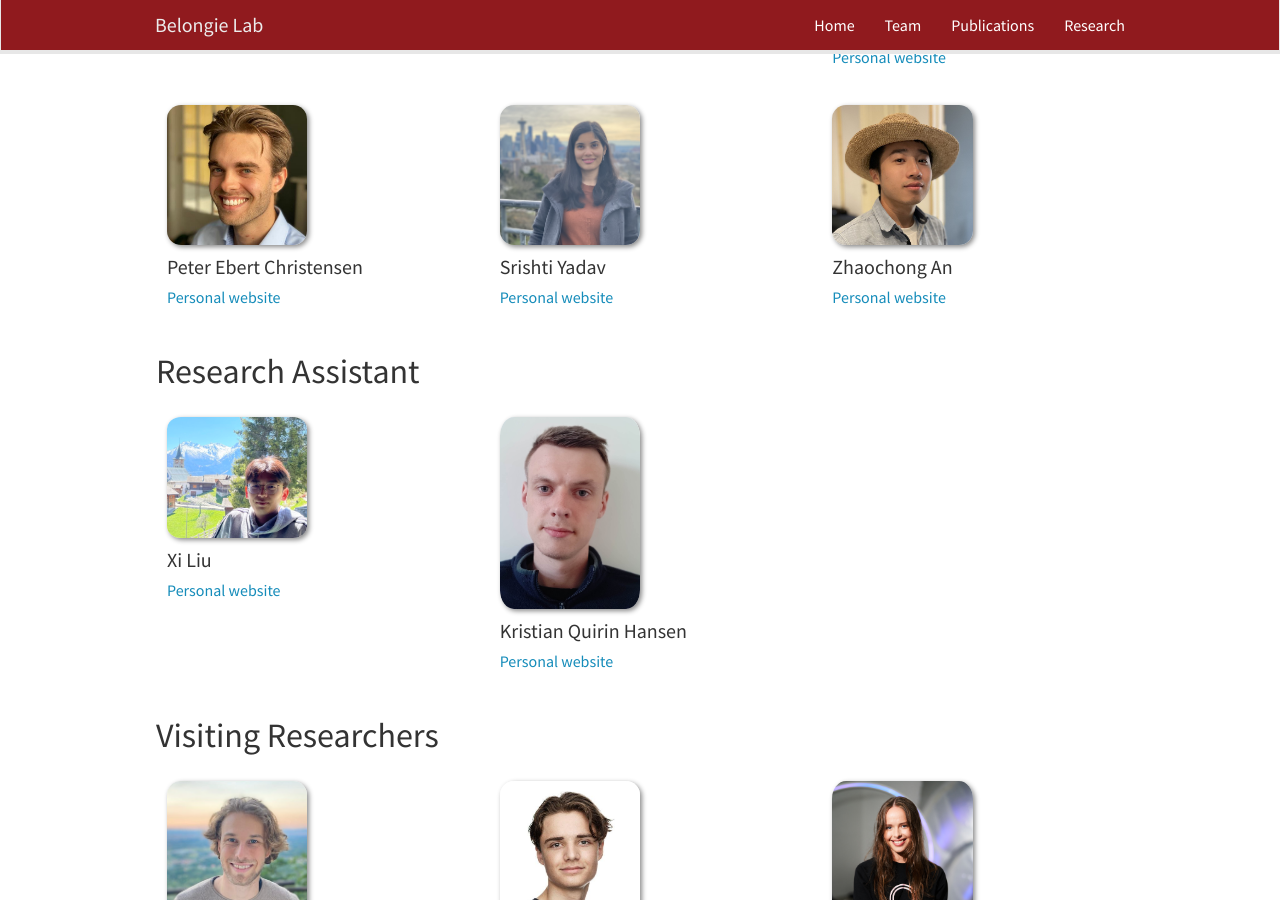
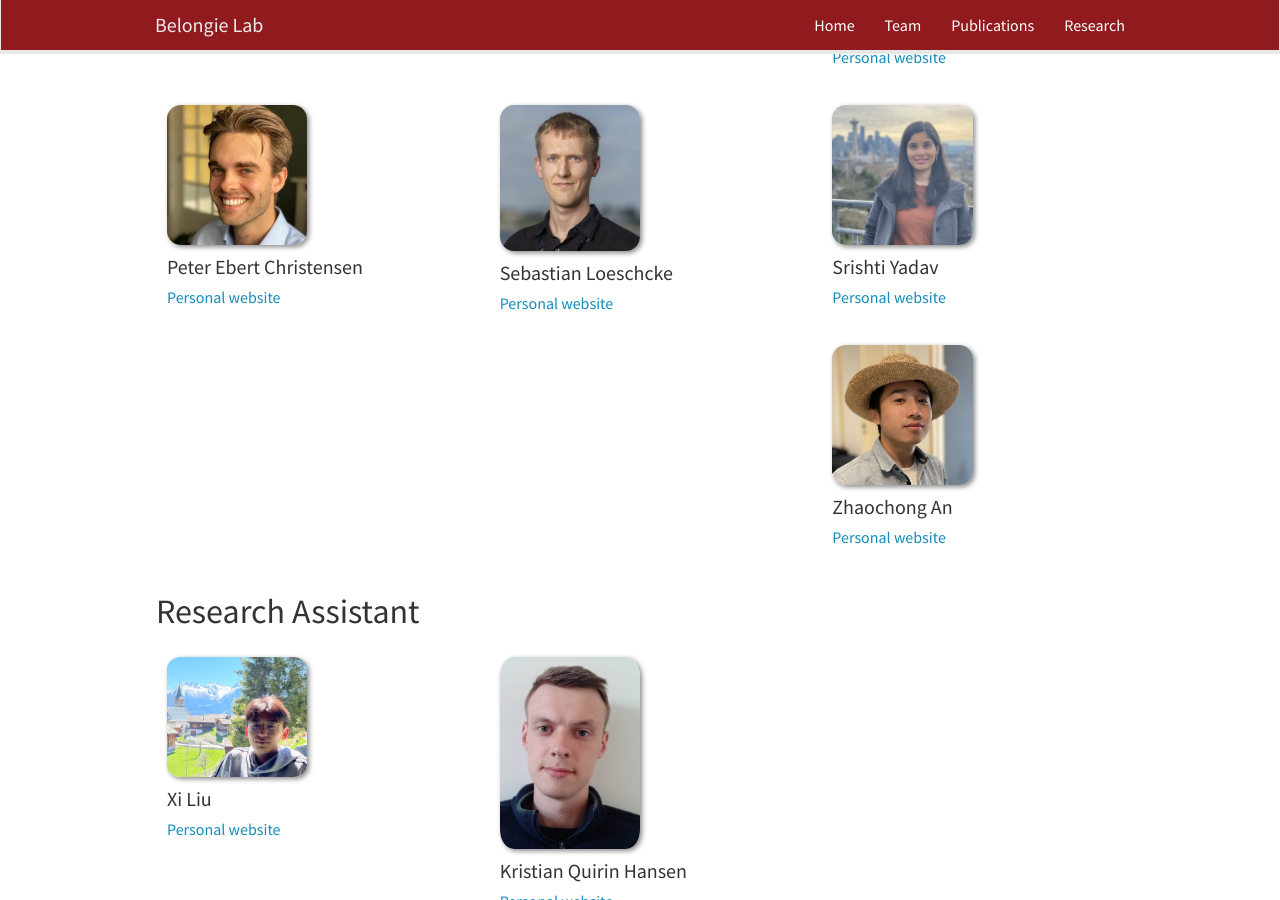
Before and after one commit to BelongieLab/belongielab.github.io, a Jekyll site: the page built from _pages/team.md, in a window 1280 px wide and 900 px high, scrolled down 1610 px. Built offline with Jekyll 4.4.1, drawn with Linux system fonts in a browser that asks for light colours; nearby versions of some CDN libraries.

Commit message:
phd_members.yml
Forgot to update phd_members.yml on my first commit.

```diff
--- a/_data/phd_members.yml
+++ b/_data/phd_members.yml
@@ -18,6 +18,10 @@
   photo: peter.jpg
   website: https://captaine.github.io/
 
+- name: Sebastian Loeschcke
+  photo: sebastian.jpg
+  website: https://sloeschcke.github.io/
+
 - name: Srishti Yadav
   photo: srishti.jpg
   website: https://srishti.dev/
```
